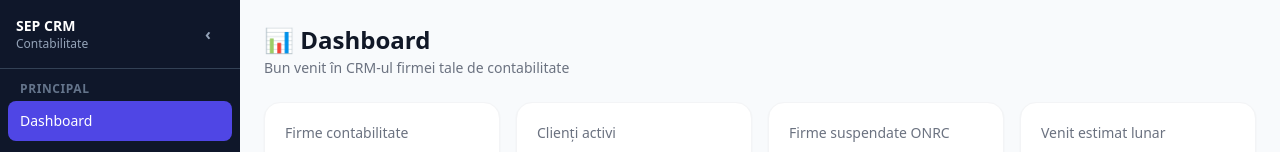
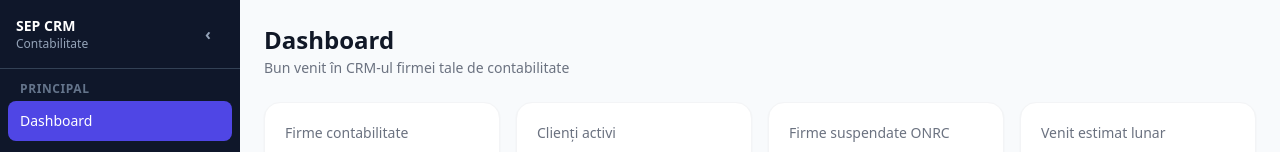
Before and after one commit to cracovetdoina1/CRM-SEP-CONTAB-SRL, a React (Vite) app: page / in a window 1280 px wide. Shown: the top 152 px of the page. Built offline with nearby package versions, Linux system fonts and the light colour scheme; no server answers; the database is empty.

Commit message:
Dashboard.jsx

```diff
--- a/src/pages/Dashboard.jsx
+++ b/src/pages/Dashboard.jsx
@@ -40,15 +40,12 @@ export default function Dashboard() {
 
   if (loading) return <div className="p-6"><Loading /></div>;
 
-  const StatCard = ({ icon, label, value, sub, color, bgColor }) => (
+  const StatCard = ({ label, value, sub, color, bgColor }) => (
     <div className={`${bgColor || "bg-white"} rounded-2xl p-5 border border-gray-100 shadow-sm`}>
-      <div className="flex items-start justify-between">
-        <div>
-          <p className="text-sm text-gray-500 mb-1">{label}</p>
-          <p className={`text-3xl font-bold ${color || "text-gray-900"}`}>{value}</p>
-          {sub && <p className="text-xs text-gray-400 mt-1">{sub}</p>}
-        </div>
-        <span className="text-3xl">{icon}</span>
+      <div>
+        <p className="text-sm text-gray-500 mb-1">{label}</p>
+        <p className={`text-3xl font-bold ${color || "text-gray-900"}`}>{value}</p>
+        {sub && <p className="text-xs text-gray-400 mt-1">{sub}</p>}
       </div>
     </div>
   );
@@ -56,29 +53,29 @@ export default function Dashboard() {
   return (
     <div className="p-6">
       <div className="mb-6">
-        <h1 className="text-2xl font-bold text-gray-900">📊 Dashboard</h1>
+        <h1 className="text-2xl font-bold text-gray-900">Dashboard</h1>
         <p className="text-sm text-gray-500 mt-0.5">Bun venit în CRM-ul firmei tale de contabilitate</p>
       </div>
 
       {/* Statistici principale */}
       <div className="grid grid-cols-2 lg:grid-cols-4 gap-4 mb-6">
         <StatCard label="Firme contabilitate" value={stats.firmeActive} sub={`din ${stats.firmeTotal} total`} color="text-indigo-700" />
-        <StatCard  label="Clienți activi" value={stats.clientiActivi} sub={`din ${stats.clientiTotal} total`} color="text-green-700" />
-        <StatCard  label="Firme suspendate ONRC" value={stats.firmeSuspendate} color="text-yellow-700" />
+        <StatCard label="Clienți activi" value={stats.clientiActivi} sub={`din ${stats.clientiTotal} total`} color="text-green-700" />
+        <StatCard label="Firme suspendate ONRC" value={stats.firmeSuspendate} color="text-yellow-700" />
         <StatCard label="Venit estimat lunar" value={`${stats.venitEstimat.toFixed(0)} RON`} sub="din clienți activi" color="text-blue-700" />
       </div>
 
       {/* Status clienti */}
       <div className="grid grid-cols-2 lg:grid-cols-4 gap-4 mb-6">
-        <StatCard  label="Activi" value={stats.clientiActivi} color="text-green-600" bgColor="bg-green-50" />
-        <StatCard  label="Suspendați" value={stats.clientiSuspendati} color="text-yellow-600" bgColor="bg-yellow-50" />
-        <StatCard  label="Reziliați" value={stats.clientiReziliati} color="text-red-600" bgColor="bg-red-50" />
-        <StatCard  label="Prospecți" value={stats.clientiProspecti} color="text-blue-600" bgColor="bg-blue-50" />
+        <StatCard label="Activi" value={stats.clientiActivi} color="text-green-600" bgColor="bg-green-50" />
+        <StatCard label="Suspendați" value={stats.clientiSuspendati} color="text-yellow-600" bgColor="bg-yellow-50" />
+        <StatCard label="Reziliați" value={stats.clientiReziliati} color="text-red-600" bgColor="bg-red-50" />
+        <StatCard label="Prospecți" value={stats.clientiProspecti} color="text-blue-600" bgColor="bg-blue-50" />
       </div>
 
       {/* Servicii */}
       <div className="bg-white rounded-2xl border border-gray-100 shadow-sm p-5 mb-6">
-        <h2 className="text-sm font-bold text-gray-700 mb-4"> Distribuție servicii (clienți activi)</h2>
+        <h2 className="text-sm font-bold text-gray-700 mb-4">Distribuție servicii (clienți activi)</h2>
         <div className="grid grid-cols-2 lg:grid-cols-3 gap-4">
           {[
             { label: "Plătitori TVA", value: stats.platitoriTVA, color: "bg-indigo-100 text-indigo-800" },
@@ -95,14 +92,14 @@ export default function Dashboard() {
 
       {/* Module in constructie */}
       <div className="bg-amber-50 border border-amber-200 rounded-2xl p-5">
-        <h2 className="text-sm font-bold text-amber-800 mb-3"> Module în construcție</h2>
+        <h2 className="text-sm font-bold text-amber-800 mb-3">Module în construcție</h2>
         <div className="grid grid-cols-2 lg:grid-cols-4 gap-2">
           {[
             "Firme Suspendate", "Rezilieri", "Contracte", "Șabloane",
             "Baza Clienți", "Documente Incomplete", "Lead-uri", "Utilizatori"
           ].map(m => (
             <div key={m} className="bg-white rounded-lg px-3 py-2 text-xs text-amber-700 border border-amber-100 font-medium">
-               {m}
+              {m}
             </div>
           ))}
         </div>
```
